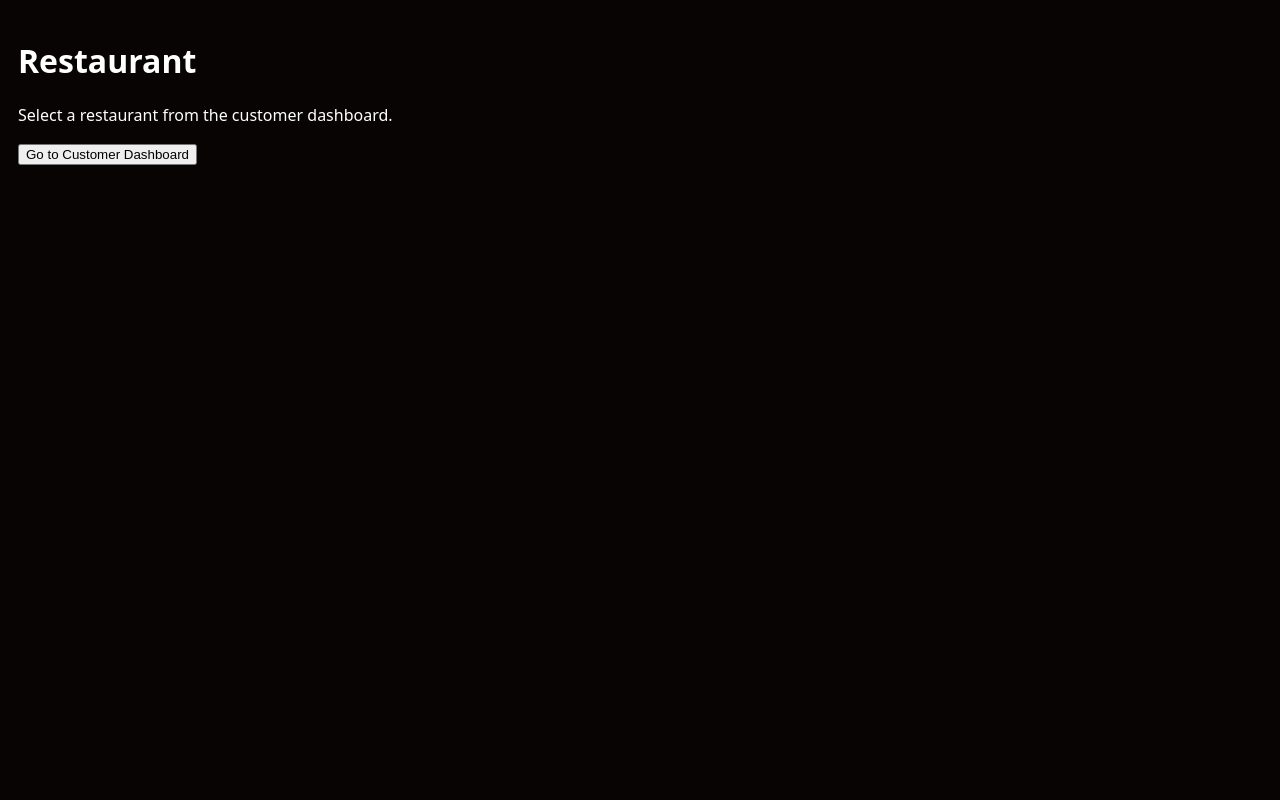
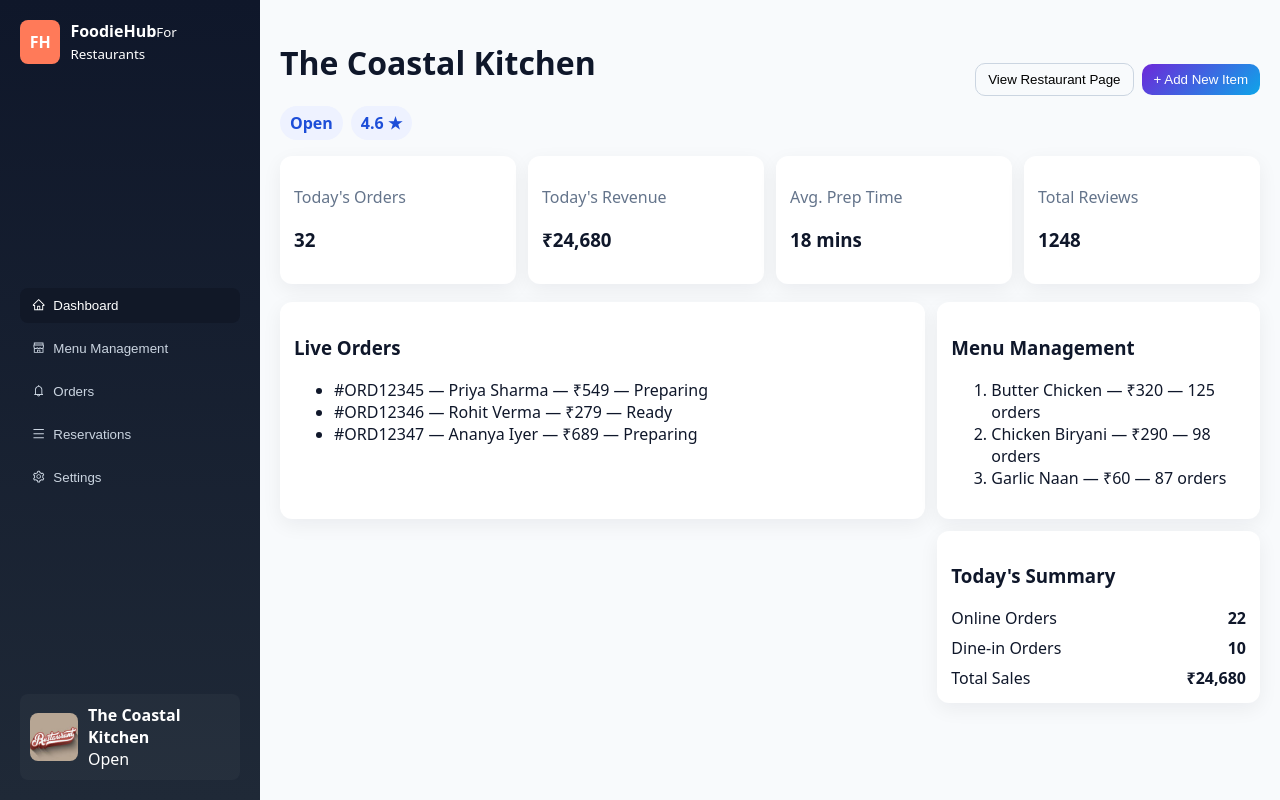
Before and after one commit to soumyabelli/Restaurant-management, a React app: page /restaurant/dashboard in a window 1280 px wide. Built offline with nearby package versions, Linux system fonts and the light colour scheme; no server answers; the HTML template or start-up script is replaced by a standard one.

Commit message:
correcting small chnages

```diff
--- a/src/pages/LoginPage.jsx
+++ b/src/pages/LoginPage.jsx
@@ -1,50 +1,40 @@
-import { useState } from 'react'
-import { Link, useNavigate } from 'react-router-dom'
+import { useState, useEffect } from 'react'
+import { Link, useNavigate, useLocation } from 'react-router-dom'
+import axios from 'axios'
 import food2Image from '../assets/food2.png'
 import '../styles/login.css'
-import axios from 'axios'
+
 const featureList = [
   {
-    icon: 'FD',
+    icon: '🚀',
     title: 'Fast Delivery',
     text: 'Real-time tracking & speedy deliveries',
   },
   {
-    icon: 'TR',
+    icon: '🍽️',
     title: 'Table Reservations',
     text: 'Book your perfect table in seconds',
   },
   {
-    icon: 'ET',
+    icon: '🎟️',
     title: 'Events & Experiences',
     text: 'Discover and book amazing events',
   },
 ]
 
 const roles = [
-  {
-    id: 'customer',
-    label: 'Customer',
-    icon: '👤',
-  },
-  {
-    id: 'restaurant',
-    label: 'Restaurant',
-    icon: '🍽️',
-  },
-  {
-    id: 'delivery',
-    label: 'Delivery',
-    icon: '🚚',
-  },
+  { id: 'customer', label: 'Customer', icon: '👤' },
+  { id: 'restaurant', label: 'Restaurant Owner', icon: '🍽️' },
+  { id: 'delivery', label: 'Delivery', icon: '🚚' },
 ]
 
 function LoginPage() {
   const navigate = useNavigate()
+  const location = useLocation()
 
-  const [selectedRole, setSelectedRole] = useState('customer')
   const [email, setEmail] = useState('')
   const [password, setPassword] = useState('')
+  const [selectedRole, setSelectedRole] = useState('customer')
   const [loading, setLoading] = useState(false)
 
   const handleLogin = async () => {
@@ -53,55 +43,78 @@ const [loading, setLoading] = useState(false)
 
       const response = await axios.post(
         'http://localhost:5000/api/auth/login',
-      {
-        email,
-        password,
-        role: selectedRole,
-      }
+        { email, password, role: selectedRole }
       )
 
-    const user = response.data.user
+      const user = response.data?.user || response.data
 
-    localStorage.setItem(
-      'token',
-      response.data.token
-    )
-
-    localStorage.setItem(
-      'user',
-      JSON.stringify(user)
-    )
-
-    if (user.role === 'customer') {
-      navigate('/customer/dashboard')
+      if (response.data?.token) {
+        localStorage.setItem('token', response.data.token)
+      }
+      if (user) {
+        localStorage.setItem('user', JSON.stringify(user))
       }
 
-    if (user.role === 'restaurant') {
-      navigate('/restaurant/dashboard')
+      const map = {
+        customer: '/customer/dashboard',
+        restaurant: '/restaurant/dashboard',
+        delivery: '/delivery/dashboard',
+        admin: '/admin/dashboard',
       }
 
-    if (user.role === 'delivery') {
-      navigate('/delivery/dashboard')
-    }
-
-    if (user.role === 'admin') {
-      navigate('/admin/dashboard')
-    }
+      navigate(map[user?.role] || '/')
     } catch (error) {
-    alert(
-      error.response?.data?.message ||
-      'Login failed'
-    )
+      // eslint-disable-next-line no-alert
+      alert(error?.response?.data?.message || error?.message || 'Login failed')
     } finally {
       setLoading(false)
     }
   }
 
+  useEffect(() => {
+    // Auto-submit when navigated with prefilled credentials
+    if (location?.state?.autoLogin && email && password) {
+      const t = setTimeout(() => {
+        handleLogin()
+      }, 300)
+      return () => clearTimeout(t)
+    }
+    return undefined
+    // eslint-disable-next-line react-hooks/exhaustive-deps
+  }, [location?.state?.autoLogin, email, password])
+
+  useEffect(() => {
+    // If already logged in, redirect to user's dashboard.
+    // However, don't auto-redirect when user is actively on the login page
+    // (so they can switch roles or sign-in as a different account).
+    try {
+      const stored = localStorage.getItem('user')
+      if (stored) {
+        const user = JSON.parse(stored)
+        const map = {
+          customer: '/customer/dashboard',
+          restaurant: '/restaurant/dashboard',
+          delivery: '/delivery/dashboard',
+          admin: '/admin/dashboard',
+        }
+
+        // if we're already on the login route, allow the page to stay
+        if (location?.pathname === '/login') {
+          return
+        }
+
+        navigate(map[user.role] || '/')
+      }
+    } catch (e) {
+      // ignore JSON parse errors
+    }
+    // eslint-disable-next-line react-hooks/exhaustive-deps
+  }, [location?.pathname])
+
+  const background = location?.state?.backgroundImage || food2Image
+
   return (
-    <main
-      className="login-page"
-      style={{ backgroundImage: `url(${food2Image})` }}
-    >
+    <main className="login-page" style={{ backgroundImage: `url(${background})` }}>
       <section className="login-shell">
         {/* LEFT SIDE */}
         <aside className="promo-panel">
@@ -118,10 +131,7 @@ const [loading, setLoading] = useState(false)
 
             <div className="promo-features">
               {featureList.map((item) => (
-                <article
-                  className="promo-item"
-                  key={item.title}
-                >
+                <article className="promo-item" key={item.title}>
                   <span>{item.icon}</span>
 
                   <div>
@@ -137,10 +147,7 @@ const [loading, setLoading] = useState(false)
         {/* RIGHT SIDE */}
         <section className="form-panel">
           <div className="form-head">
-            <button
-              type="button"
-              className="lang-btn"
-            >
+            <button type="button" className="lang-btn">
               English ▼
             </button>
           </div>
@@ -156,19 +163,10 @@ const [loading, setLoading] = useState(false)
                   <button
                     key={role.id}
                     type="button"
-                    className={`role-card ${
-                      selectedRole === role.id
-                        ? 'active'
-                        : ''
-                    }`}
-                    onClick={() =>
-                      setSelectedRole(role.id)
-                    }
+                    className={`role-card ${selectedRole === role.id ? 'active' : ''}`}
+                    onClick={() => setSelectedRole(role.id)}
                   >
-                    <span className="role-icon">
-                      {role.icon}
-                    </span>
-
+                    <span className="role-icon">{role.icon}</span>
                     <p>{role.label}</p>
                   </button>
                 ))}
@@ -177,68 +175,45 @@ const [loading, setLoading] = useState(false)
 
             <h2>
               Welcome Back,{' '}
-              {selectedRole.charAt(0).toUpperCase() +
-                selectedRole.slice(1)}
-              !
+              {selectedRole.charAt(0).toUpperCase() + selectedRole.slice(1)}!
             </h2>
 
-            <p>
-              Login to continue your delicious
-              journey
-            </p>
+            <p>Login to continue your delicious journey</p>
 
-            <label htmlFor="email">
-              Email or Phone Number
-            </label>
+            <label htmlFor="email">Email or Phone Number</label>
 
             <input
               id="email"
               type="text"
               placeholder="Enter your email or phone number"
               value={email}
-  onChange={(e) =>
-    setEmail(e.target.value)
-  }
+              onChange={(e) => setEmail(e.target.value)}
             />
 
-            <label htmlFor="password">
-              Password
-            </label>
+            <label htmlFor="password">Password</label>
 
             <input
               id="password"
               type="password"
               placeholder="Enter your password"
               value={password}
-  onChange={(e) =>
-    setPassword(e.target.value)
-  }
+              onChange={(e) => setPassword(e.target.value)}
             />
 
             <div className="remember-row">
               <label className="check-wrap">
-                <input type="checkbox" />
-                Remember me
+                <input type="checkbox" /> Remember me
               </label>
 
-              <Link to="/forgot-password">
-                Forgot Password?
-              </Link>
+              <Link to="/forgot-password">Forgot Password?</Link>
             </div>
 
-           <button
-  type="button"
-  className="login-btn"
-  onClick={handleLogin}
->
+            <button type="button" className="login-btn" onClick={handleLogin}>
               {loading ? 'Logging in...' : 'Login'}
             </button>
 
             <p className="signup-line">
-              Don&apos;t have an account?{' '}
-              <Link to="/register">
-                Sign Up
-              </Link>
+              Don&apos;t have an account? <Link to="/register">Sign Up</Link>
             </p>
 
             <div className="admin-login">
@@ -247,9 +222,9 @@ const [loading, setLoading] = useState(false)
               <Link
                 to="#"
                 onClick={(e) => {
-                  e.preventDefault();
-                  setEmail('admin@gmail.com');
-                  setPassword('123');
+                  e.preventDefault()
+                  setEmail('admin@gmail.com')
+                  setPassword('123')
                 }}
               >
                 Admin Login
--- a/src/pages/customer/CustomerDashboard.jsx
+++ b/src/pages/customer/CustomerDashboard.jsx
@@ -2169,7 +2169,8 @@ function CustomerDashboard() {
           toast.error("Restaurant id not found");
           return;
         }
-        navigate(`/restaurant/${restaurantId}/menu`);
+            // Navigate to the restaurant menu (customer view)
+            navigate(`/restaurant/${restaurantId}/menu`);
         return;
       }
 
--- a/src/pages/restaurant/RestaurantDashboard.jsx
+++ b/src/pages/restaurant/RestaurantDashboard.jsx
@@ -1,13 +1,142 @@
 import { useNavigate } from "react-router-dom";
+import rest1 from "../../assets/rest1.jfif";
+import { AiOutlineMenu, AiOutlineHome, AiOutlineShop, AiOutlineSetting, AiOutlineBell } from "react-icons/ai";
 
 function RestaurantDashboard() {
   const navigate = useNavigate();
 
+  const storedUser = typeof window !== 'undefined' ? localStorage.getItem('user') : null;
+  let user = null;
+  try { user = storedUser ? JSON.parse(storedUser) : null; } catch { user = null; }
+
+  const name = user?.name || 'The Coastal Kitchen';
+  const rating = user?.rating || '4.6';
+
+  const stats = {
+    ordersToday: 32,
+    revenue: 24680,
+    prepTime: '18 mins',
+    totalRatings: rating,
+    totalReviews: 1248,
+  };
+
   return (
-    <div style={{ padding: 18, fontFamily: "system-ui,Segoe UI,Roboto,Arial" }}>
-      <h1>Restaurant</h1>
-      <p>Select a restaurant from the customer dashboard.</p>
-      <button type="button" onClick={() => navigate("/customer/dashboard")}>Go to Customer Dashboard</button>
+    <div className="rh-root">
+      <aside className="rh-sidebar">
+        <div className="rh-brand">
+          <div className="rh-logo">FH</div>
+          <div>
+            <strong>FoodieHub</strong>
+            <small>For Restaurants</small>
+          </div>
+        </div>
+
+        <nav className="rh-nav">
+          <button className="rh-nav-item is-active"><AiOutlineHome /> Dashboard</button>
+          <button className="rh-nav-item"><AiOutlineShop /> Menu Management</button>
+          <button className="rh-nav-item"><AiOutlineBell /> Orders</button>
+          <button className="rh-nav-item"><AiOutlineMenu /> Reservations</button>
+          <button className="rh-nav-item"><AiOutlineSetting /> Settings</button>
+        </nav>
+
+        <div className="rh-mini-profile">
+          <img src={rest1} alt="restaurant" />
+          <div>
+            <strong>{name}</strong>
+            <div className="status">Open</div>
+          </div>
+        </div>
+      </aside>
+
+      <main className="rh-main">
+        <header className="rh-top">
+          <div className="rh-top-left">
+            <h1>{name}</h1>
+            <div className="rh-badges">
+              <span className="badge">Open</span>
+              <span className="badge">{stats.totalRatings} ★</span>
+            </div>
+          </div>
+          <div className="rh-top-right">
+            <button className="btn-outline" onClick={() => navigate(`/restaurant/${user?.id || 'demo'}/menu`)}>View Restaurant Page</button>
+            <button className="btn-primary">+ Add New Item</button>
+          </div>
+        </header>
+
+        <section className="rh-stats">
+          <div className="stat">
+            <p className="label">Today's Orders</p>
+            <h3>{stats.ordersToday}</h3>
+          </div>
+          <div className="stat">
+            <p className="label">Today's Revenue</p>
+            <h3>₹{stats.revenue.toLocaleString()}</h3>
+          </div>
+          <div className="stat">
+            <p className="label">Avg. Prep Time</p>
+            <h3>{stats.prepTime}</h3>
+          </div>
+          <div className="stat">
+            <p className="label">Total Reviews</p>
+            <h3>{stats.totalReviews}</h3>
+          </div>
+        </section>
+
+        <section className="rh-grid">
+          <div className="card live-orders">
+            <h3>Live Orders</h3>
+            <ul>
+              <li>#ORD12345 — Priya Sharma — ₹549 — Preparing</li>
+              <li>#ORD12346 — Rohit Verma — ₹279 — Ready</li>
+              <li>#ORD12347 — Ananya Iyer — ₹689 — Preparing</li>
+            </ul>
+          </div>
+
+          <div className="card menu-management">
+            <h3>Menu Management</h3>
+            <ol>
+              <li>Butter Chicken — ₹320 — 125 orders</li>
+              <li>Chicken Biryani — ₹290 — 98 orders</li>
+              <li>Garlic Naan — ₹60 — 87 orders</li>
+            </ol>
+          </div>
+
+          <div className="card summary">
+            <h3>Today's Summary</h3>
+            <div className="summary-row"><span>Online Orders</span><strong>22</strong></div>
+            <div className="summary-row"><span>Dine-in Orders</span><strong>10</strong></div>
+            <div className="summary-row"><span>Total Sales</span><strong>₹{stats.revenue.toLocaleString()}</strong></div>
+          </div>
+        </section>
+      </main>
+
+      <style>{`
+        .rh-root{display:flex;height:100vh;font-family:system-ui,Segoe UI,Roboto,Arial;color:#0f172a}
+        .rh-sidebar{width:260px;background:linear-gradient(180deg,#0f172a,#1f2937);color:#fff;padding:20px;display:flex;flex-direction:column;justify-content:space-between}
+        .rh-brand{display:flex;align-items:center;gap:10px}
+        .rh-logo{width:44px;height:44px;border-radius:8px;background:#ff7a59;display:grid;place-items:center;font-weight:800}
+        .rh-nav{margin-top:24px;display:flex;flex-direction:column;gap:8px}
+        .rh-nav-item{background:transparent;border:none;color:#cbd5e1;padding:10px 12px;border-radius:8px;text-align:left;display:flex;gap:8px;align-items:center;cursor:pointer}
+        .rh-nav-item.is-active{background:#111827;color:#fff}
+        .rh-mini-profile{display:flex;gap:10px;align-items:center;padding:10px;background:rgba(255,255,255,0.03);border-radius:8px}
+        .rh-mini-profile img{width:48px;height:48px;border-radius:8px;object-fit:cover}
+        .rh-main{flex:1;padding:20px;overflow:auto;background:#f8fafc}
+        .rh-top{display:flex;justify-content:space-between;align-items:center;margin-bottom:16px}
+        .rh-badges{display:flex;gap:8px;align-items:center;margin-top:6px}
+        .badge{background:#eef2ff;color:#1d4ed8;padding:6px 10px;border-radius:999px;font-weight:700}
+        .btn-outline{background:transparent;border:1px solid #cbd5e1;padding:8px 12px;border-radius:10px;margin-right:8px}
+        .btn-primary{background:linear-gradient(135deg,#6d28d9,#0ea5e9);color:#fff;border:none;padding:8px 12px;border-radius:10px}
+        .rh-stats{display:grid;grid-template-columns:repeat(4,1fr);gap:12px;margin-bottom:18px}
+        .stat{background:#fff;padding:14px;border-radius:12px;box-shadow:0 6px 20px rgba(15,23,42,0.06)}
+        .stat .label{color:#64748b;margin-bottom:8px}
+        .rh-grid{display:grid;grid-template-columns:2fr 1fr;gap:12px}
+        .card{background:#fff;padding:14px;border-radius:12px;box-shadow:0 6px 20px rgba(15,23,42,0.06)}
+        .menu-management{grid-column:2/3}
+        .summary{grid-column:2/3}
+        .live-orders{grid-column:1/2}
+        .summary-row{display:flex;justify-content:space-between;margin-top:8px}
+        @media(max-width:900px){.rh-stats{grid-template-columns:1fr 1fr}.rh-grid{grid-template-columns:1fr}}
+      `}</style>
     </div>
   );
 }
```
Also changed, not shown: src/pages/restaurant/RestaurantMenuPage.jsx (+9 -1 lines). Lines whose indentation alone changed are shown as unchanged.
